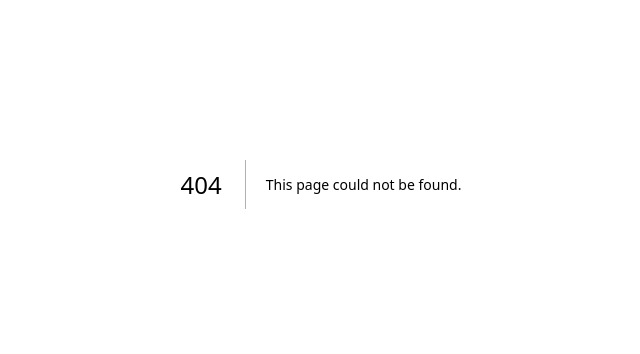
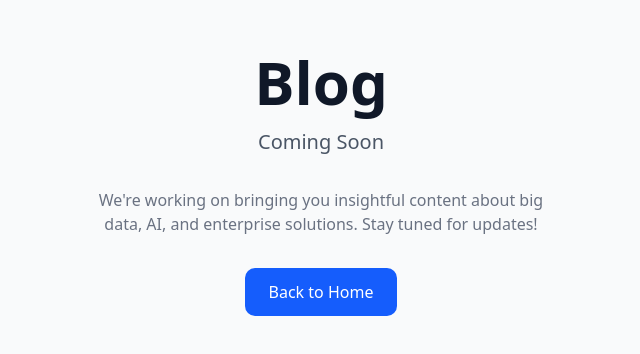
Before and after one commit to PradyunT/turing_data, a Next.js app: page /blog in a window 1280 px wide. Before the commit this address had no page. Shown: the part 216-570 px from the top of the page, without its empty margins (319-959 px from the left). Built offline with nearby package versions, Linux system fonts and the light colour scheme.

Commit message:
Add logo and change text

```diff
--- /dev/null
+++ b/app/blog/page.tsx
@@ -0,0 +1,24 @@
+export default function BlogPage() {
+  return (
+    <div className="min-h-screen bg-gray-50 flex items-center justify-center">
+      <div className="text-center">
+        <h1 className="text-4xl md:text-6xl font-bold text-gray-900 mb-4">
+          Blog
+        </h1>
+        <p className="text-xl text-gray-600 mb-8">
+          Coming Soon
+        </p>
+        <p className="text-gray-500 max-w-md mx-auto">
+          We're working on bringing you insightful content about big data, AI, and enterprise solutions.
+          Stay tuned for updates!
+        </p>
+        <a
+          href="/"
+          className="inline-block mt-8 px-6 py-3 bg-blue-600 hover:bg-blue-500 text-white font-medium rounded-lg transition-colors"
+        >
+          Back to Home
+        </a>
+      </div>
+    </div>
+  );
+}
--- a/components/header.tsx
+++ b/components/header.tsx
@@ -1,4 +1,5 @@
 import { Button } from "@/components/ui/button";
+import Image from "next/image";
 
 export function Header() {
   return (
@@ -6,9 +7,7 @@ export function Header() {
       <div className="container mx-auto px-4 py-4">
         <div className="flex items-center justify-between">
           <div className="flex items-center space-x-2">
-            <div className="w-8 h-8 bg-blue-600 rounded-lg flex items-center justify-center">
-              <span className="text-white font-bold text-sm">T</span>
-            </div>
+            <Image src="/turing-data-logo.png" alt="Turing Data Logo" width={100} height={50}/>
             <span className="text-xl font-bold text-gray-900">Turing Data</span>
           </div>
           <nav className="hidden md:flex items-center space-x-8">
@@ -24,7 +23,7 @@ export function Header() {
             <a href="#contact" className="text-gray-600 hover:text-blue-600 transition-colors">
               Contact
             </a>
-            <a href="#blog" className="text-gray-600 hover:text-blue-600 transition-colors">
+            <a href="/blog" className="text-gray-600 hover:text-blue-600 transition-colors">
               Blog
             </a>
           </nav>
--- a/components/hero.tsx
+++ b/components/hero.tsx
@@ -3,23 +3,42 @@ import { Button } from "@/components/ui/button";
 
 export function Hero() {
   return (
-    <section className="py-20 bg-white">
-      <div className="container mx-auto px-4">
+    <section className="py-20 bg-white relative overflow-hidden">
+      {/* Background Image with Darkening Filter */}
+      <div
+        className="absolute inset-0 bg-cover bg-center bg-no-repeat brightness-20"
+        style={{
+          backgroundImage: `url('/bg.jpg')`,
+        }}
+      />
+
+      {/* Content */}
+      <div className="container mx-auto px-4 relative z-10">
         <div className="max-w-4xl mx-auto">
-          <h1 className="text-5xl md:text-6xl font-bold text-gray-900 mb-6 leading-tight">
-            Reimagine your business with <span className="bg-blue-600 bg-clip-text text-transparent"> [Big] Data & AI</span>
+          <h1 className="text-5xl md:text-6xl font-bold text-white mb-6 leading-tight">
+            Reimagine your enterprise with{" "}
+            <span className="bg-purple-600 bg-clip-text text-transparent">
+            Service-as-Software
+            </span>
+            {" "} for
+            <br/>
+            <span className="bg-blue-600 bg-clip-text text-transparent">
+              {" "}
+              [Big] Data & AI
+            </span>
           </h1>
-          <p className="text-xl text-gray-600 mb-8 leading-relaxed">
-            We empower businesses to unlock the full potential of their data through cutting-edge big data solutions and agentic
-            AI on AWS and Azure platforms.
+          <p className="text-xl text-gray-200 mb-8 leading-relaxed">
+            We empower enterprises to unlock the full potential of their data
+            through cutting-edge big data solutions and agentic AI on AWS and
+            Azure platforms.
           </p>
-          <div className="flex flex-col sm:flex-row gap-4 justify-center">
-            <Button size="lg" className="bg-blue-600 hover:bg-blue-500">
+          <div className="flex flex-col sm:flex-row gap-4">
+            <Button
+              size="lg"
+              className="bg-blue-600 hover:bg-blue-500 text-white"
+            >
               Schedule Consultation
               <ArrowRight className="ml-2 h-5 w-5" />
-            </Button>
-            <Button size="lg" variant="outline" className="border-gray-300">
-              View Case Studies
             </Button>
           </div>
         </div>
```
Also changed, not shown: public/turing-data-logo.png (added), 1 other file (tests, documents, lock files or other folders).
